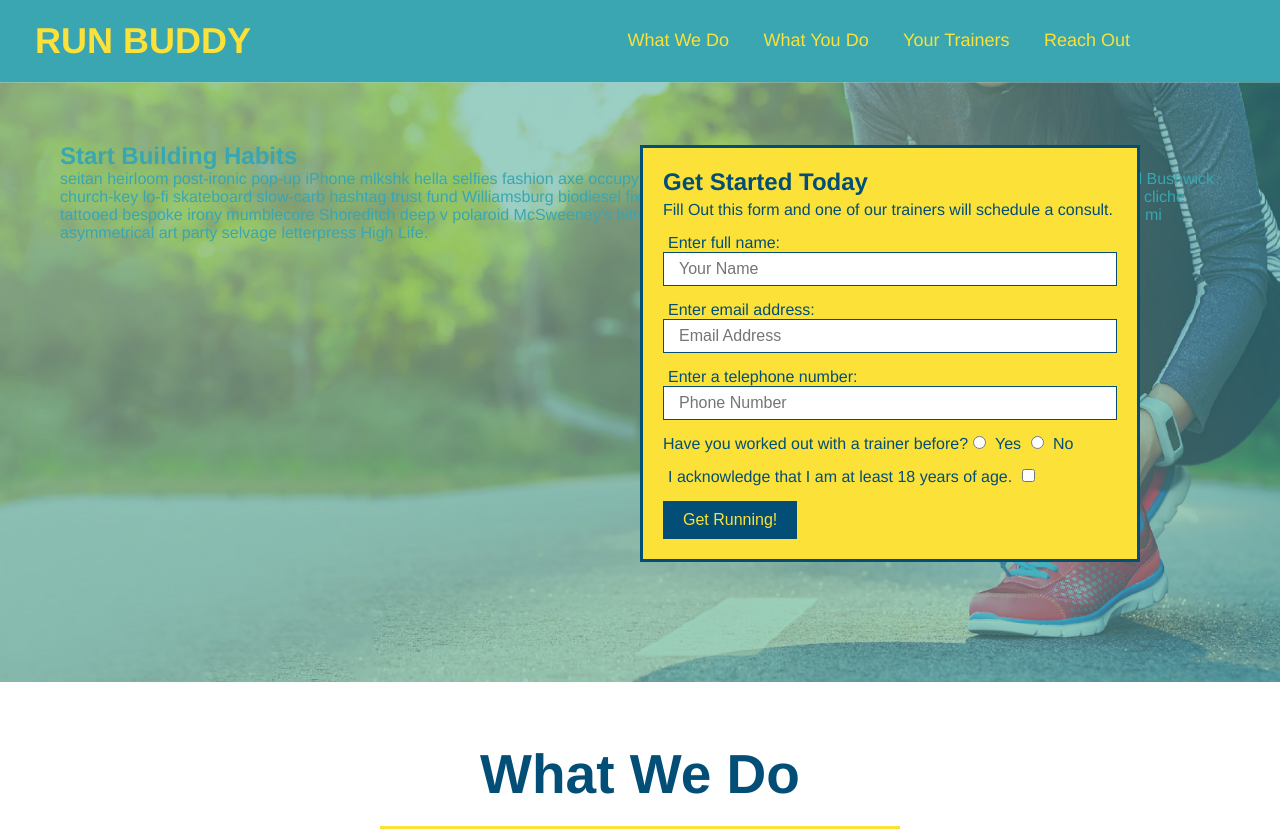
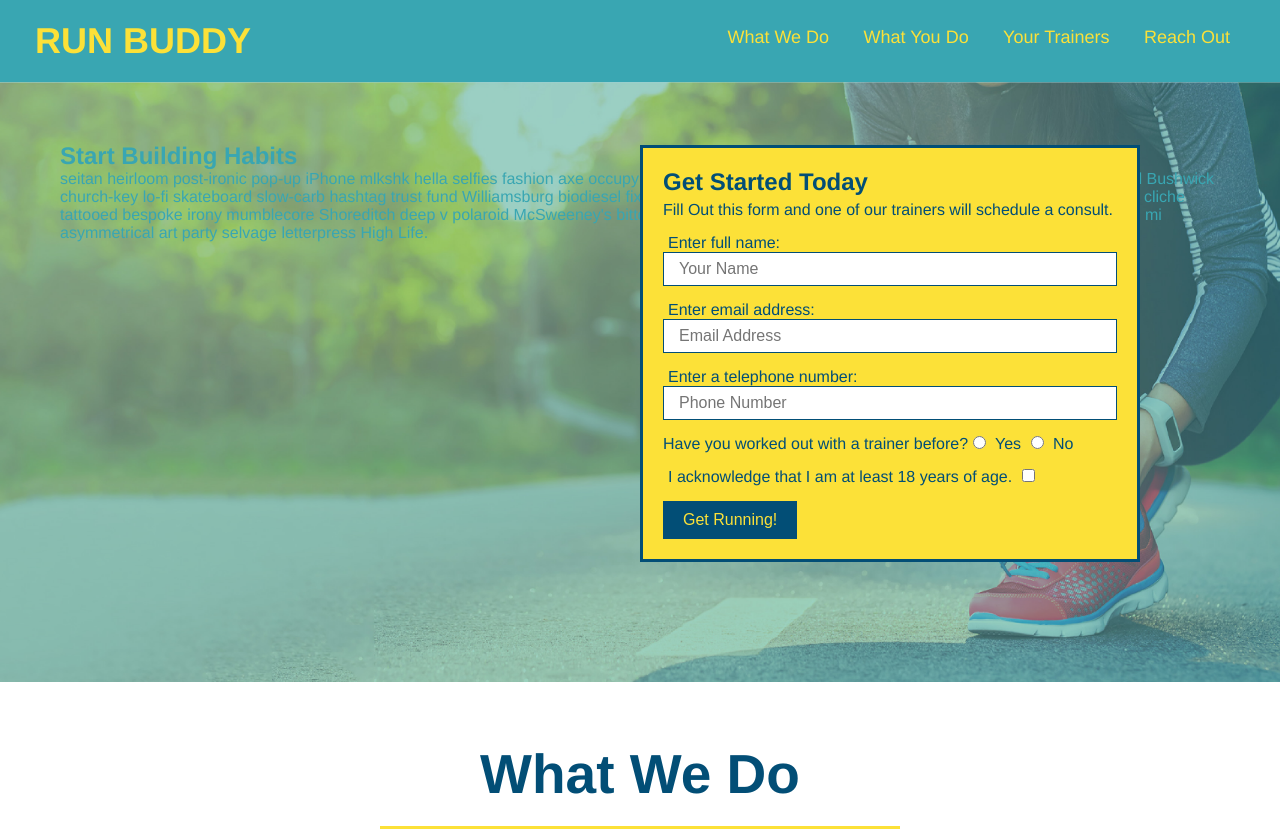
Before and after one commit to chikn4theWIN/run-buddy, a plain HTML site: page index.html in a window 1280 px wide. Shown: the top 832 px of the page. Drawn offline with Linux system fonts and the light colour scheme.

Commit message:
add flexbox to the header

```diff
--- a/assets/css/style.css
+++ b/assets/css/style.css
@@ -12,14 +12,16 @@ body {
 header {
     padding:20px 35px;
     background-color: #39a6b2;
+    display: flex;
+    justify-content: space-between;
+    flex-wrap: wrap;
 }
 
 header h1{
     font-weight: bold;
     font-size: 36px;
+    margin: 0;
     color: #fce138;
-    margin: 0;
-    display: inline;
 }
 
 header a{
@@ -28,8 +30,7 @@ header a{
 }
 
 header nav{
-    float: right;
-    margin: 10px 100px;
+    margin: 7px 0;
 }
 
 header nav ul li{
```
